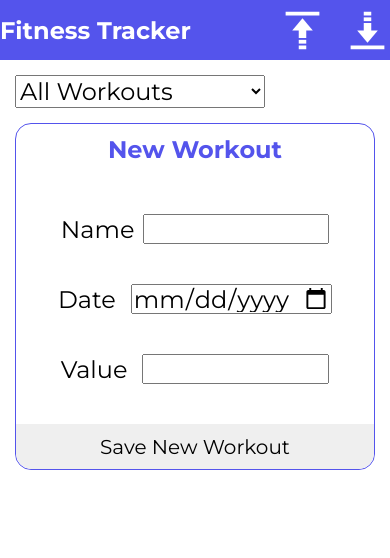
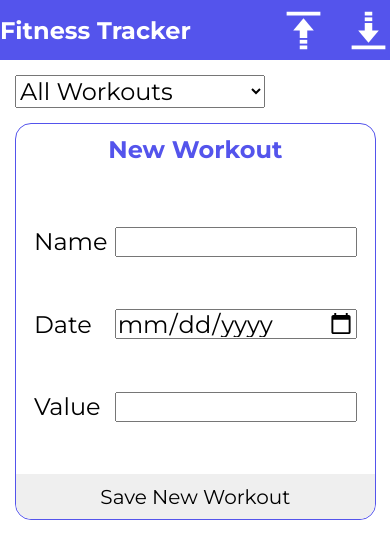
Before and after one commit to db981/fitness-app, a React (Create React App) app: page / in a window 390 px wide. Shown: the top 558 px of the page. Built offline with nearby package versions, Linux system fonts and the light colour scheme.

Commit message:
Css fixes

```diff
--- a/src/style.css
+++ b/src/style.css
@@ -90,7 +90,7 @@ header {
 
 .workoutCard {
   display: grid;
-  grid-template-rows: 50px 250px 45px;
+  grid-template-rows: 50px 300px 45px;
   grid-template-columns: 1fr;
   justify-content: center;
 
@@ -110,7 +110,6 @@ header {
 }
 
 .workoutTitle>h2 {
-  max-width: 500px;
   text-align: center;
   white-space: nowrap;
   overflow: hidden;
@@ -138,9 +137,8 @@ header {
   align-self: flex-end;
 
   height: 100%;
+  width: 100%;
 
-  margin: 0;
-  padding: 0;
   border-bottom-left-radius: 16px;
   border-bottom-right-radius: 16px;
   border: transparent;
@@ -189,19 +187,13 @@ header {
   font-size: 24px;
 }
 
-.workoutForm input {
-  margin: 0;
-  padding: 0;
-}
-
 .formField {
   display: flex;
   justify-content: center;
   align-items: center;
   justify-self: center;
-  gap: 15px;
 
-  width: 75%;
+  width: 90%;
 }
 
 .formField>label {
@@ -209,9 +201,14 @@ header {
 }
 
 .formField>input {
-  width: 75%;
+  flex: 1;
+
+  min-width: 0;
   height: 100%;
+
   box-sizing: border-box;
+  margin: 0;
+  padding: 0;
 
   font-size: 20px;
 }
@@ -246,10 +243,7 @@ header {
   }
 
   .workoutCardArea {
-    /* simulate padding because padding causing overflow */
-    grid-template-columns: calc(100% - 30px);
-    padding-left: 0;
-    padding-right: 0;
+    grid-template-columns: 1fr;
   }
 
   .workoutTitle>h2 {
```
